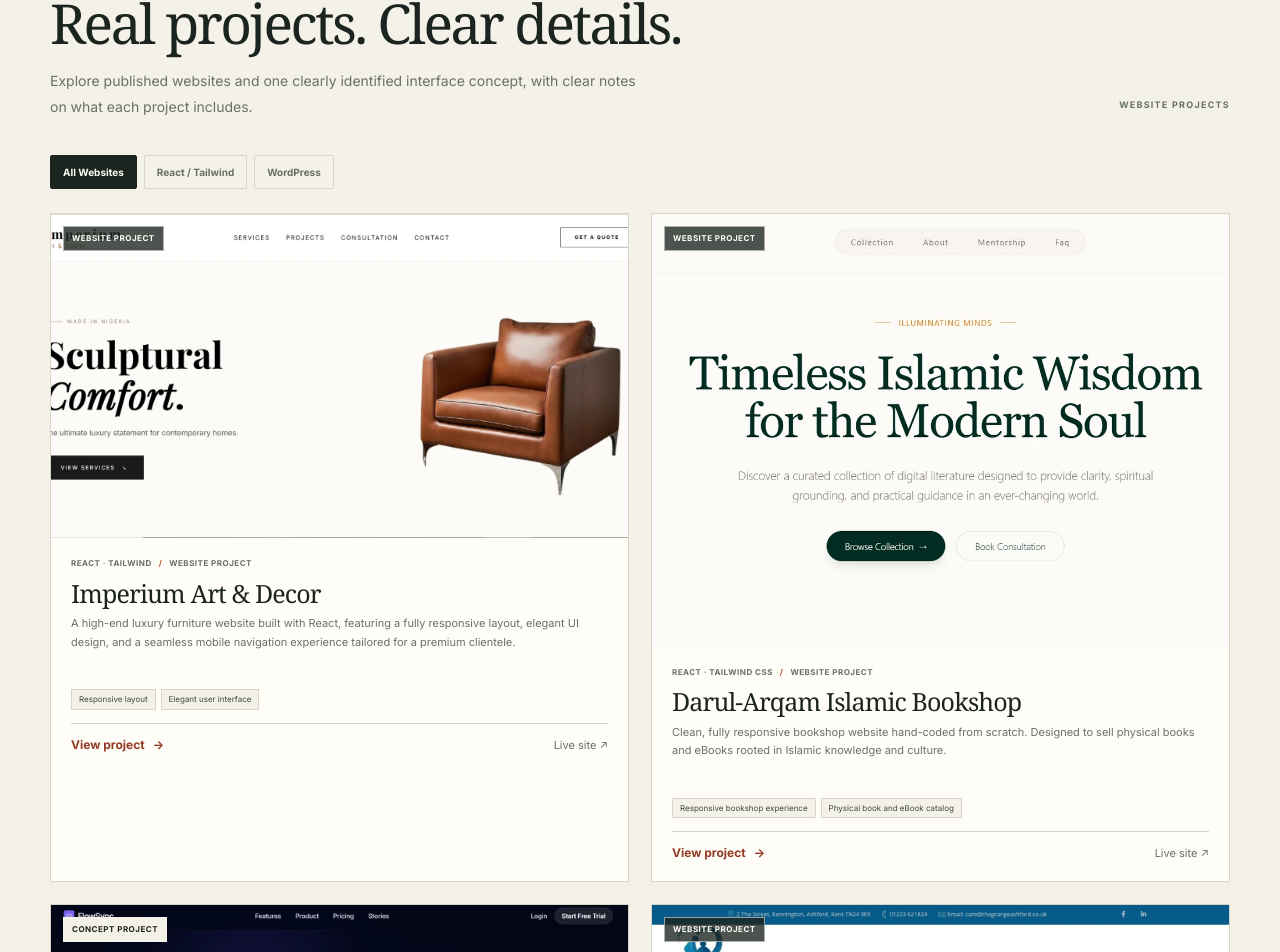
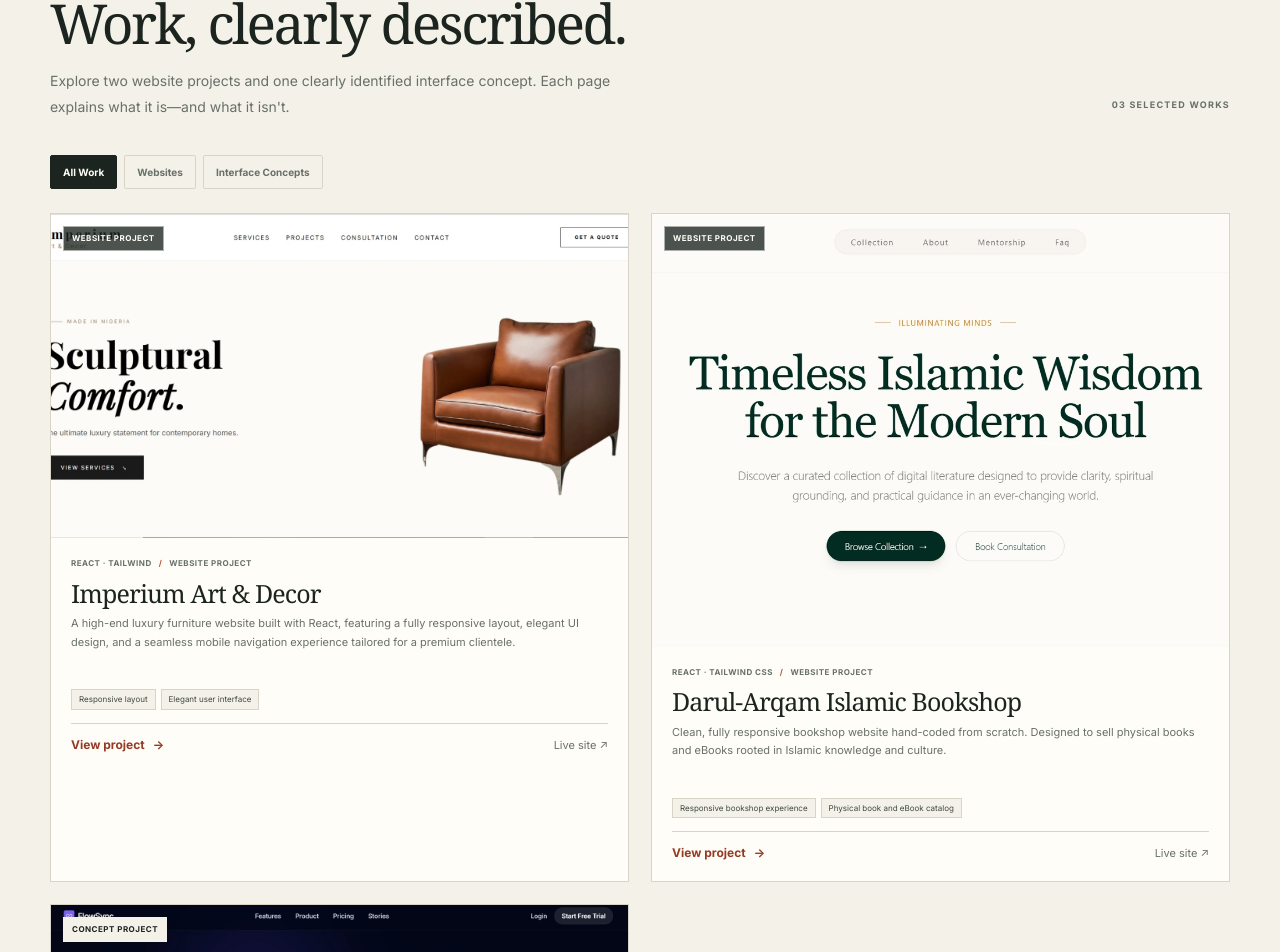
Before and after one commit to codewitmustapha/my-portfolio, a React (Vite) app: page / in a window 1280 px wide. Shown: the part 1613-2565 px from the top of the page. Built offline with nearby package versions, Linux system fonts and the light colour scheme; the HTML template or start-up script is replaced by a standard one.

Commit message:
feat: remove WordPress projects and add service examples

```diff
--- a/src/data/portfolio.js
+++ b/src/data/portfolio.js
@@ -1,9 +1,6 @@
 import imperiumImg from "../assets/optimized/imperium.webp";
 import darulImg from "../assets/optimized/darul.webp";
 import flowSyncImg from "../assets/optimized/newproject5.webp";
-import grangeImg from "../assets/optimized/boutique1.webp";
-import phoneRepairImg from "../assets/optimized/lawfirm1.webp";
-import bestServerImg from "../assets/optimized/newproject1.webp";
 
 export const serviceCategories = [
   {
@@ -219,6 +216,96 @@ export const workflowAutomationServices = [
   },
 ];
 
+export const aiAgentExamples = [
+  {
+    title: "Website & WhatsApp customer assistant",
+    situation: "A potential customer asks about services after business hours and wants to know what to do next.",
+    steps: ["Ask a question", "Get an answer from approved business information", "Share details or request a next step", "Hand complex questions to a person"],
+    helpsWith: "Responding to routine questions while keeping a clear human hand-off.",
+    scopeNote: "Website knowledge and WhatsApp access are selected and tested for each project.",
+  },
+  {
+    title: "Appointment booking assistant",
+    situation: "A salon, consultant, or service business receives booking requests while staff are busy.",
+    steps: ["Choose a service", "Share preferred date and time", "Check an approved calendar", "Send confirmation and reminders"],
+    helpsWith: "Collecting complete booking requests and reducing manual back-and-forth.",
+    scopeNote: "Calendar checks and message sending require the relevant integrations to be connected and verified.",
+  },
+  {
+    title: "Sales & lead qualification assistant",
+    situation: "A business wants to understand what a new enquiry needs before a person follows up.",
+    steps: ["Ask about the goal", "Collect timeline and key requirements", "Summarize the request", "Route it to the right person for review"],
+    helpsWith: "Giving the team clearer context for a timely, relevant follow-up.",
+    scopeNote: "Qualification questions and routing rules are agreed with the business; a person can review every enquiry.",
+  },
+  {
+    title: "Online-store product guide",
+    situation: "A shopper is unsure which product or plan fits their needs.",
+    steps: ["Ask what the shopper is looking for", "Answer from approved product details", "Suggest a relevant option", "Link to checkout or a person"],
+    helpsWith: "Helping shoppers compare options without claiming that a product is available unless inventory is connected.",
+    scopeNote: "Catalog, pricing, and stock information are only treated as live when the store integration is connected and tested.",
+  },
+];
+
+export const workflowExamples = [
+  {
+    title: "Capture a lead and update customer records",
+    situation: "A visitor submits a website form and the team needs the enquiry in one reliable place.",
+    steps: ["Receive the form", "Check required details", "Add or update the CRM/spreadsheet record", "Notify the owner for review"],
+    helpsWith: "Reducing manual copying and keeping new enquiries visible to the team.",
+    scopeNote: "CRM or spreadsheet access is configured for the specific tools the business approves.",
+  },
+  {
+    title: "Send useful customer follow-ups",
+    situation: "A customer requests information or books a service and should hear what happens next.",
+    steps: ["Detect the approved event", "Send a confirmation or welcome email", "Create a follow-up reminder", "Stop or adjust follow-ups when the status changes"],
+    helpsWith: "Making follow-ups more consistent without sending messages at the wrong time.",
+    scopeNote: "Message content, timing, consent, and stop rules are agreed before activation.",
+  },
+  {
+    title: "Confirm bookings and send reminders",
+    situation: "A service business wants a clear confirmation process after a customer books.",
+    steps: ["Receive a booking", "Create or update the calendar event", "Send the confirmation", "Send a reminder before the appointment"],
+    helpsWith: "Keeping the customer and team informed about an agreed appointment.",
+    scopeNote: "Calendar and email/messaging steps only run after those systems are connected and verified.",
+  },
+  {
+    title: "Prepare social content for review",
+    situation: "A small team has content ideas but needs a simpler way to turn them into a posting plan.",
+    steps: ["Add a topic", "Prepare a draft caption", "Review and edit it", "Place the approved post in a content calendar"],
+    helpsWith: "Organizing content work so a person remains in control of what gets published.",
+    scopeNote: "Publishing is not automatic unless a suitable platform connection is explicitly configured and tested.",
+  },
+  {
+    title: "Update records and prepare a business report",
+    situation: "A team repeatedly transfers records between tools and compiles a daily or weekly summary.",
+    steps: ["Collect data from an approved source", "Check and map the fields", "Update the spreadsheet or report", "Send the summary for review"],
+    helpsWith: "Reducing repeated data entry and making routine summaries easier to prepare.",
+    scopeNote: "Report logic and source systems are agreed in advance; the example does not promise a particular time saving.",
+  },
+  {
+    title: "Keep an online order moving",
+    situation: "A store wants customers and staff to receive the right updates after an order is placed.",
+    steps: ["Receive an order event", "Send an order confirmation", "Update the order record", "Trigger an approved status or post-purchase follow-up"],
+    helpsWith: "Connecting order information and customer updates across the store workflow.",
+    scopeNote: "Order and payment status are read from the store only when the relevant integration is connected and tested.",
+  },
+  {
+    title: "Process invoices and business documents",
+    situation: "A team receives invoices or forms and needs key details organized for review.",
+    steps: ["Receive an approved document", "Extract agreed fields", "Flag missing or uncertain details", "Send the record for human review"],
+    helpsWith: "Preparing document information for review without skipping the approval step.",
+    scopeNote: "Storage, access permissions, and retention rules are set with the business before handling documents.",
+  },
+  {
+    title: "Connect the business apps you already use",
+    situation: "A new form, booking, or status update needs to reach several tools without retyping.",
+    steps: ["Trigger from a form or approved event", "Create or update a CRM/spreadsheet record", "Notify the right person", "Add a calendar or follow-up task when needed"],
+    helpsWith: "Moving information between forms, email, spreadsheets, calendars, and CRMs.",
+    scopeNote: "Only selected applications are connected; each path is tested before it is described as live.",
+  },
+];
+
 export const portfolioProjects = [
   {
     slug: "imperium-art-decor",
@@ -269,57 +356,6 @@ export const portfolioProjects = [
     ],
     note: "Concept/interface project; not presented as work for a real client.",
   },
-  {
-    slug: "the-grange-ashford",
-    title: "The Grange Ashford",
-    category: "Website Development",
-    kind: "Website Project",
-    description:
-      "A clean, professional WordPress website built for a residential care home in Kent. Designed to showcase services, facilities, and build trust with families seeking senior care.",
-    image: grangeImg,
-    tags: ["WordPress"],
-    link: "https://thegrangeashford.co.uk/",
-    features: [
-      "Services and facilities presentation",
-      "Professional care-home information",
-      "Designed for families seeking senior care",
-    ],
-  },
-  {
-    slug: "phone-repair-more",
-    title: "Phone Repair & More",
-    category: "Website Development",
-    kind: "Website Project",
-    description:
-      "A fully responsive multi-location WordPress website built for a Florida-based device repair company. Designed to showcase services, locations, and drive repair bookings.",
-    image: phoneRepairImg,
-    tags: ["WordPress", "Custom Theme"],
-    features: [
-      "Responsive multi-location website",
-      "Repair services and locations presentation",
-      "Booking-focused website experience",
-    ],
-    note: "The original project URL was malformed, so a live-site link is not shown.",
-  },
-  {
-    slug: "best-server-iptv",
-    title: "Best Server IPTV",
-    category: "Website Development",
-    kind: "Website Project",
-    description:
-      "A fully responsive WordPress WooCommerce website built for an IPTV subscription service. Designed to showcase pricing plans, features, and drive subscription purchases.",
-    image: bestServerImg,
-    tags: ["WordPress", "WooCommerce"],
-    link: "https://bestserveriptv.net/",
-    linkStatus: "unverified",
-    features: [
-      "Responsive WooCommerce website",
-      "Subscription pricing and features presentation",
-      "Purchase-focused store experience",
-    ],
-    note: "The previous live-site address could not be verified, so it is not presented as a confirmed live link.",
-  },
-
 ];
 
 export const testimonials = [
--- a/src/pages/Home.jsx
+++ b/src/pages/Home.jsx
@@ -6,12 +6,12 @@ import ContactSection from "../components/ContactSection";
 import { ProjectCard, SectionHeading, ServiceCard } from "../components/PortfolioUI";
 import { ProjectPlanner, WorkflowTimeAudit } from "../components/InteractiveTools";
 
-const projectFilters = ["All Websites", "React / Tailwind", "WordPress"];
+const projectFilters = ["All Work", "Websites", "Interface Concepts"];
 
 function matchesProjectFilter(project, filter) {
-  if (filter === "All Websites") return true;
-  if (filter === "React / Tailwind") return project.tags.some((tag) => ["React", "Tailwind", "Tailwind CSS"].includes(tag));
-  if (filter === "WordPress") return project.tags.some((tag) => tag.startsWith("WordPress"));
+  if (filter === "All Work") return true;
+  if (filter === "Websites") return project.kind === "Website Project";
+  if (filter === "Interface Concepts") return project.kind === "Concept Project";
   return false;
 }
 
@@ -20,17 +20,17 @@ function HeroWorkGallery() {
   const [main, ...side] = featured;
 
   return (
-    <div className="hero-gallery" aria-label="Selected screenshots from genuine website projects">
-      <div className="hero-gallery-topline"><span>SELECTED WEBSITE WORK</span><span>01 — 03</span></div>
+    <div className="hero-gallery" aria-label="Selected screenshots from two website projects and one interface concept">
+      <div className="hero-gallery-topline"><span>SELECTED WORK</span><span>01 — 03</span></div>
       <div className="hero-gallery-board">
         <Link to={`/projects/${main.slug}`} className="hero-gallery-main" aria-label={`View ${main.title}`}>
-          <img src={main.image} alt={`${main.title} website screenshot`} fetchPriority="high" />
+          <img src={main.image} alt={`${main.title} ${main.kind === "Concept Project" ? "interface concept" : "website"} screenshot`} fetchPriority="high" />
           <span className="hero-image-caption"><strong>{main.title}</strong><small>{main.tags.join(" · ")}</small></span>
         </Link>
         <div className="hero-gallery-stack">
           {side.map((project) => (
             <Link to={`/projects/${project.slug}`} className="hero-gallery-small" key={project.slug} aria-label={`View ${project.title}`}>
-              <img src={project.image} alt={`${project.title} website screenshot`} />
+              <img src={project.image} alt={`${project.title} ${project.kind === "Concept Project" ? "interface concept" : "website"} screenshot`} />
               <span className="hero-image-caption"><strong>{project.title}</strong><small>{project.kind === "Concept Project" ? "Interface concept" : project.tags.join(" · ")}</small></span>
             </Link>
           ))}
@@ -103,7 +103,7 @@ function TestimonialsSection() {
 }
 
 export default function Home() {
-  const [activeFilter, setActiveFilter] = useState("All Websites");
+  const [activeFilter, setActiveFilter] = useState("All Work");
   const visibleProjects = useMemo(() => portfolioProjects.filter((project) => matchesProjectFilter(project, activeFilter)), [activeFilter]);
 
   return (
@@ -141,10 +141,10 @@ export default function Home() {
       <section className="projects-section section-pad" id="projects">
         <div className="section-container">
           <div className="projects-heading section-heading-row">
-            <SectionHeading eyebrow="Selected website work" title="Real projects. Clear details." copy="Explore published websites and one clearly identified interface concept, with clear notes on what each project includes." />
-            <span className="section-aside">WEBSITE PROJECTS</span>
+            <SectionHeading eyebrow="Selected work" title="Work, clearly described." copy="Explore two website projects and one clearly identified interface concept. Each page explains what it is—and what it isn't." />
+            <span className="section-aside">03 SELECTED WORKS</span>
           </div>
-          <div className="project-filters" role="group" aria-label="Filter genuine website projects">
+          <div className="project-filters" role="group" aria-label="Filter selected work">
             {projectFilters.map((filter) => <button key={filter} type="button" className={activeFilter === filter ? "filter-button is-active" : "filter-button"} aria-pressed={activeFilter === filter} onClick={() => setActiveFilter(filter)}>{filter}</button>)}
           </div>
           <div className="project-grid" aria-live="polite">
```
Also changed, not shown: src/components/PortfolioUI.jsx (+34 -1 lines), src/index.css (+22 -0 lines), src/pages/ProjectDetail.jsx (+5 -9 lines), src/pages/ServiceDetail.jsx (+17 -3 lines).
